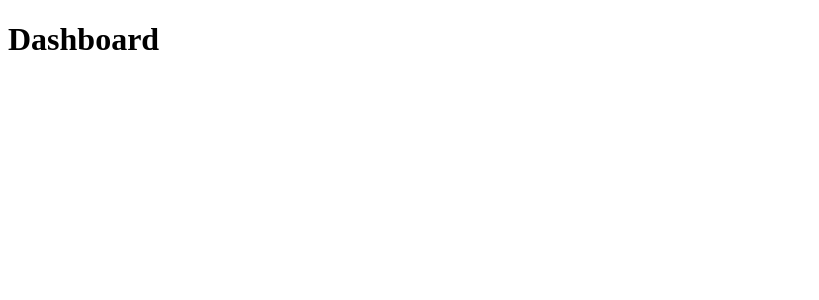
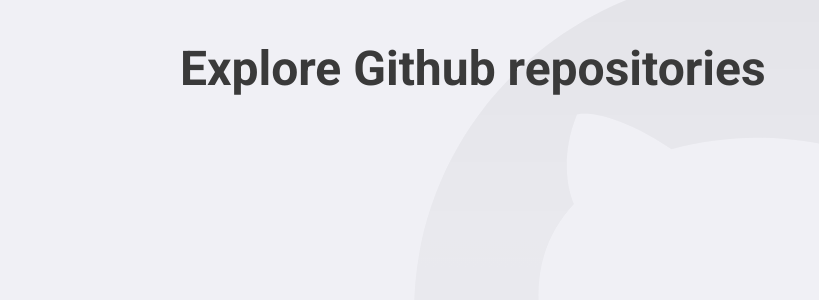
Before and after one commit to vsalbuq/github-explorer, a React (Create React App) app: page / in a window 1280 px wide. Shown: the top 300 px of the page, without its empty margins (0-819 px from the left). Built offline with nearby package versions, Linux system fonts and the light colour scheme.

Commit message:
feat: Creates global styles and begins Dashboard styling

```diff
--- a/package.json
+++ b/package.json
@@ -10,10 +10,12 @@
     "@types/node": "^12.0.0",
     "@types/react": "^16.9.0",
     "@types/react-dom": "^16.9.0",
+    "@types/styled-components": "^5.1.3",
     "react": "^16.13.1",
     "react-dom": "^16.13.1",
     "react-router-dom": "^5.2.0",
     "react-scripts": "3.4.3",
+    "styled-components": "^5.2.0",
     "typescript": "~3.7.2"
   },
   "scripts": {
--- a/public/index.html
+++ b/public/index.html
@@ -7,6 +7,7 @@
   <meta name="theme-color" content="#3A3A3A" />
 
   <title>React App</title>
+  <link href="https://fonts.googleapis.com/css2?family=Roboto:wght@400;700&display=swap" rel="stylesheet">
 </head>
 
 <body>
--- a/src/App.tsx
+++ b/src/App.tsx
@@ -1,12 +1,16 @@
 import React from 'react';
 import { BrowserRouter } from 'react-router-dom';
 
+import GlobalStyle from './styles/global';
 import Routes from './routes';
 
 const App: React.FC = () => (
-  <BrowserRouter>
-    <Routes />
-  </BrowserRouter>
+  <>
+    <BrowserRouter>
+      <Routes />
+    </BrowserRouter>
+    <GlobalStyle />
+  </>
 );
 
 export default App;
--- a/src/pages/Dashboard/index.tsx
+++ b/src/pages/Dashboard/index.tsx
@@ -1,7 +1,9 @@
 import React from 'react';
 
+import { Title } from './styles';
+
 const Dashboard: React.FC = () => {
-  return <h1>Dashboard</h1>;
+  return <Title>Explore Github repositories</Title>;
 };
 
 export default Dashboard;
--- /dev/null
+++ b/src/pages/Dashboard/styles.ts
@@ -0,0 +1,6 @@
+import styled from 'styled-components';
+
+export const Title = styled.h1`
+  font-size: 48px;
+  color: #3a3a3a;
+`;
--- /dev/null
+++ b/src/styles/global.ts
@@ -0,0 +1,31 @@
+import { createGlobalStyle } from 'styled-components';
+
+import githubBackground from '../assets/github-background.svg';
+
+export default createGlobalStyle`
+  *{
+    margin: 0;
+    padding: 0;
+    outline: 0;
+    box-sizing: border-box;
+  }
+
+  body{
+    background: #F0F0F5 url(${githubBackground}) no-repeat 70% top;
+    -webkit-font-smoothing: antialiased;
+  }
+
+  body, input, button{
+    font: 16px Roboto, sans-serif;
+  }
+
+  #root {
+    max-width: 960px;
+    margin: 0 auto;
+    padding: 40px 20px;
+  }
+
+  button {
+    cursor: pointer;
+  }
+`;
```
Also changed, not shown: src/assets/github-background.svg (added), 1 other file (tests, documents, lock files or other folders).
